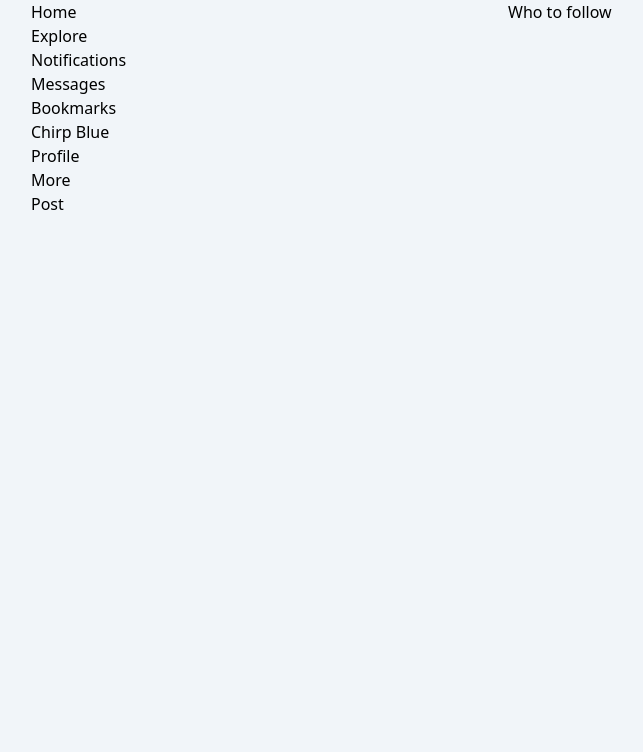
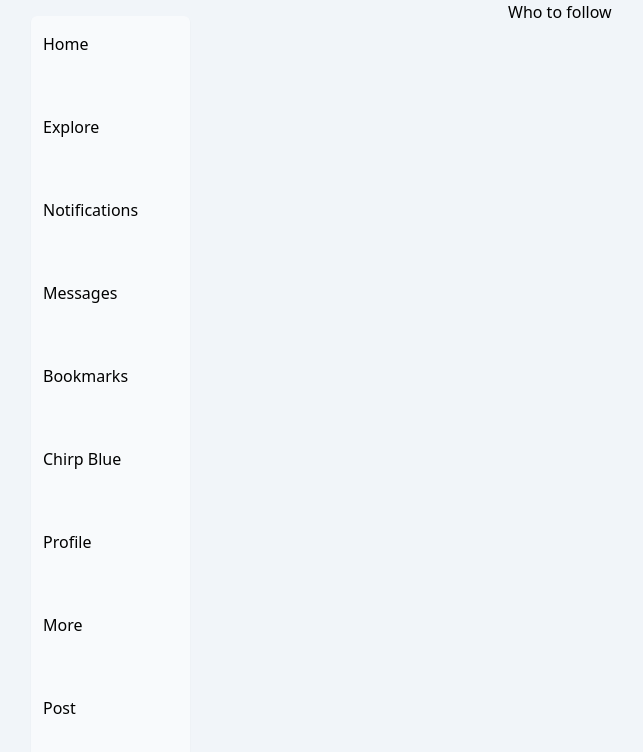
Before and after one commit to Michael-McNair/chirp, a React (Vite) app in the folder frontend/: page / in a window 1280 px wide. Shown: the top 752 px of the page, without its empty margins (291-934 px from the left). Built offline with nearby package versions, Linux system fonts and the light colour scheme; no server answers.

Commit message:
complete nav styling

```diff
--- a/frontend/src/components/Nav.tsx
+++ b/frontend/src/components/Nav.tsx
@@ -3,11 +3,66 @@ import NavItem from './NavItem';
 import { User } from '../sharedTypes';
 import Icon from './Icon';
 
+import { useEffect, useRef, ReactNode, useState } from 'react';
+
+type ResizeCallback = (width: number) => void;
+
+type ResizeAwareDivProps = {
+  onResize: ResizeCallback;
+  children: ReactNode;
+  className: string;
+};
+
+const ResizeAwareDiv: React.FC<ResizeAwareDivProps> = ({
+  onResize,
+  children,
+  className,
+}) => {
+  const divRef = useRef<HTMLDivElement>(null);
+
+  useEffect(() => {
+    const observer = new ResizeObserver((entries) => {
+      for (const entry of entries) {
+        const { width } = entry.contentRect;
+        onResize(width);
+      }
+    });
+
+    if (divRef.current) {
+      observer.observe(divRef.current);
+    }
+
+    return () => {
+      if (divRef.current) {
+        observer.unobserve(divRef.current);
+      }
+    };
+  }, [onResize]);
+
+  return (
+    <div ref={divRef} className={className}>
+      {children}
+    </div>
+  );
+};
+
+// Usage:
+
 export default function Nav(props: { user: User }) {
+  const [navWidth, setNavWidth] = useState(0);
+
   return (
-    <nav className="w-1/4 flex flex-col justify-between h-screen">
-      <div>
-        <ul>
+    <ResizeAwareDiv
+      className="h-screen w-1/4"
+      onResize={(width) => setNavWidth(width)}
+    >
+      <div className="w-full h-0"></div>
+
+      <nav
+        className="flex flex-col justify-stretch fixed h-[calc(100%-2rem)] my-4 py-4 px-3 rounded-md bg-slate-50 shadow-sm"
+        style={{ width: `${navWidth}px` }}
+      >
+        <ul className="h-full flex flex-col justify-between ">
           <NavItem>
             <Link to="/home">Home</Link>
           </NavItem>
@@ -18,15 +73,15 @@ export default function Nav(props: { user: User }) {
           <NavItem>Chirp Blue</NavItem>
           <NavItem>Profile</NavItem>
           <NavItem>More</NavItem>
+          <Link to="/post">Post</Link>
         </ul>
-        <Link to="/post">Post</Link>
-      </div>
 
-      <div className="my-4 flex items-center gap-1">
-        <Icon userName={props.user.name} size={8} color={props.user.color} />
+        <div className="mt-4 flex items-center gap-1">
+          <Icon userName={props.user.name} size={8} color={props.user.color} />
 
-        <h3>{props.user.name}</h3>
-      </div>
-    </nav>
+          <h3>{props.user.name}</h3>
+        </div>
+      </nav>
+    </ResizeAwareDiv>
   );
 }
```
